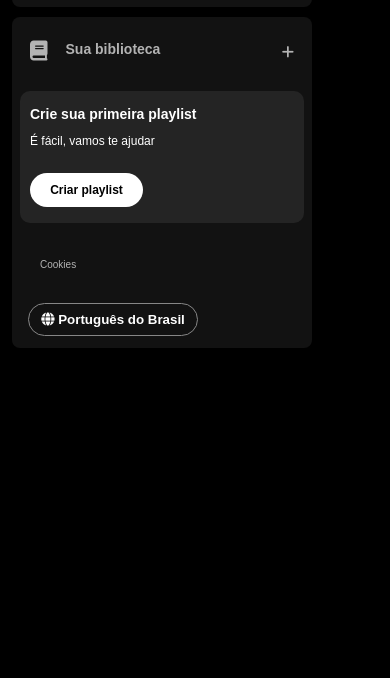
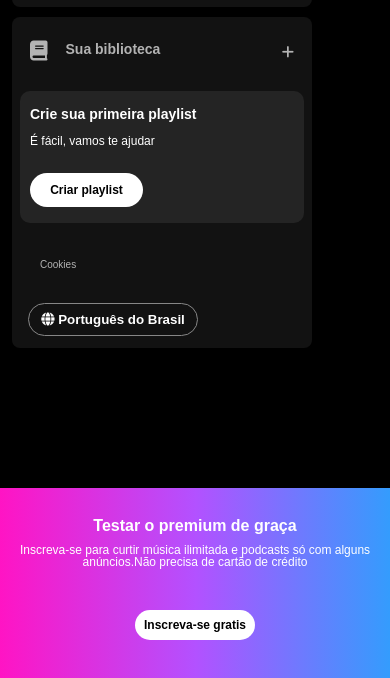
Before and after one commit to manuflorenca/Clone-do-Spotify, a plain HTML site: page index.html in a window 390 px wide. Shown: the part 166-844 px from the top of the page. Drawn offline with Linux system fonts and the light colour scheme.

Commit message:
Desafio de fazer o footer sozinha

```diff
--- a/index.html
+++ b/index.html
@@ -59,5 +59,15 @@
             </div>
         </div>
     </div>
+
+    <footer>
+        <div class="prom-container">
+            <h3>Testar o premium de graça</h3>
+            <p>Inscreva-se para curtir música ilimitada e podcasts só com alguns anúncios.Não precisa de cartão de crédito</p>
+        </div>
+        <div class="btn-container">
+            <button class="btn-inscrevase">Inscreva-se gratis</button>
+        </div>
+    </footer>
 </body>
 </html>
--- a/style.css
+++ b/style.css
@@ -172,3 +172,105 @@
     color: #fff;
     border-radius: 20px;
 }
+
+/* Footer desafio */
+
+footer {
+    display: flex;
+    position: fixed;
+    bottom: 0;
+    height: 100px;
+    width: 100%;
+    background: linear-gradient(90deg, #FF14C4 0%, #B351FF 50%, #349CFD 100%);
+    align-items: center; /* Centraliza verticalmente os itens */
+}
+
+.prom-container {
+    margin: 25px;
+    padding-bottom: 14px;
+    color: #fff;
+    font-family: "DM Sans", sans-serif;
+}
+
+.prom-container h3 {
+    margin-bottom: 10px;
+    font-weight: 600;
+    font-size: 20px;
+}
+
+.prom-container p {
+    font-size: 16px;
+}
+
+.btn-container {
+    display: flex;
+    flex-direction: column;
+    margin-left: auto; /* Empurra o btn-container para a direita */
+    margin-right: 25px; /* Adiciona uma margem à direita para espaçamento */
+}
+
+.btn-container .btn-inscrevase {
+    font-family: "DM Sans", sans-serif;
+    background-color: #fff;
+    border: none;
+    cursor: pointer;
+    align-items: center;
+    color: #000;
+    font-weight: bold;
+    height: 40px;
+    width: 170px;
+    padding: 8px;
+    margin: 8px;
+    border-radius: 20px;
+}
+
+/* Responsividade para telas menores que 768px */
+@media (max-width: 768px) {
+    footer {
+        height: auto; /* Altura automática para se ajustar ao conteúdo */
+        flex-direction: column; /* Altera a direção do flex para coluna */
+        padding: 20px 0; /* Adiciona um espaçamento interno */
+    }
+
+    .prom-container {
+        text-align: center; /* Centraliza o texto */
+        margin: 10px 0; /* Reduz a margem */
+    }
+
+    .prom-container h3 {
+        font-size: 18px; /* Reduz o tamanho da fonte */
+    }
+
+    .prom-container p {
+        font-size: 14px; /* Reduz o tamanho da fonte */
+    }
+
+    .btn-container {
+        margin: 10px auto; /* Centraliza o btn-container */
+        align-items: center; /* Centraliza os botões */
+    }
+
+    .btn-container .btn-inscrevase {
+        width: 140px; /* Reduz a largura do botão */
+        height: 35px; /* Reduz a altura do botão */
+        font-size: 14px; /* Reduz o tamanho da fonte */
+    }
+}
+
+/* Responsividade para telas menores que 480px */
+@media (max-width: 480px) {
+
+    .prom-container h3 {
+        font-size: 16px; /* Reduz ainda mais o tamanho da fonte */
+    }
+
+    .prom-container p {
+        font-size: 12px; /* Reduz ainda mais o tamanho da fonte */
+    }
+
+    .btn-container .btn-inscrevase {
+        width: 120px; /* Reduz a largura do botão */
+        height: 30px; /* Reduz a altura do botão */
+        font-size: 12px; /* Reduz o tamanho da fonte */
+    }
+}
```
